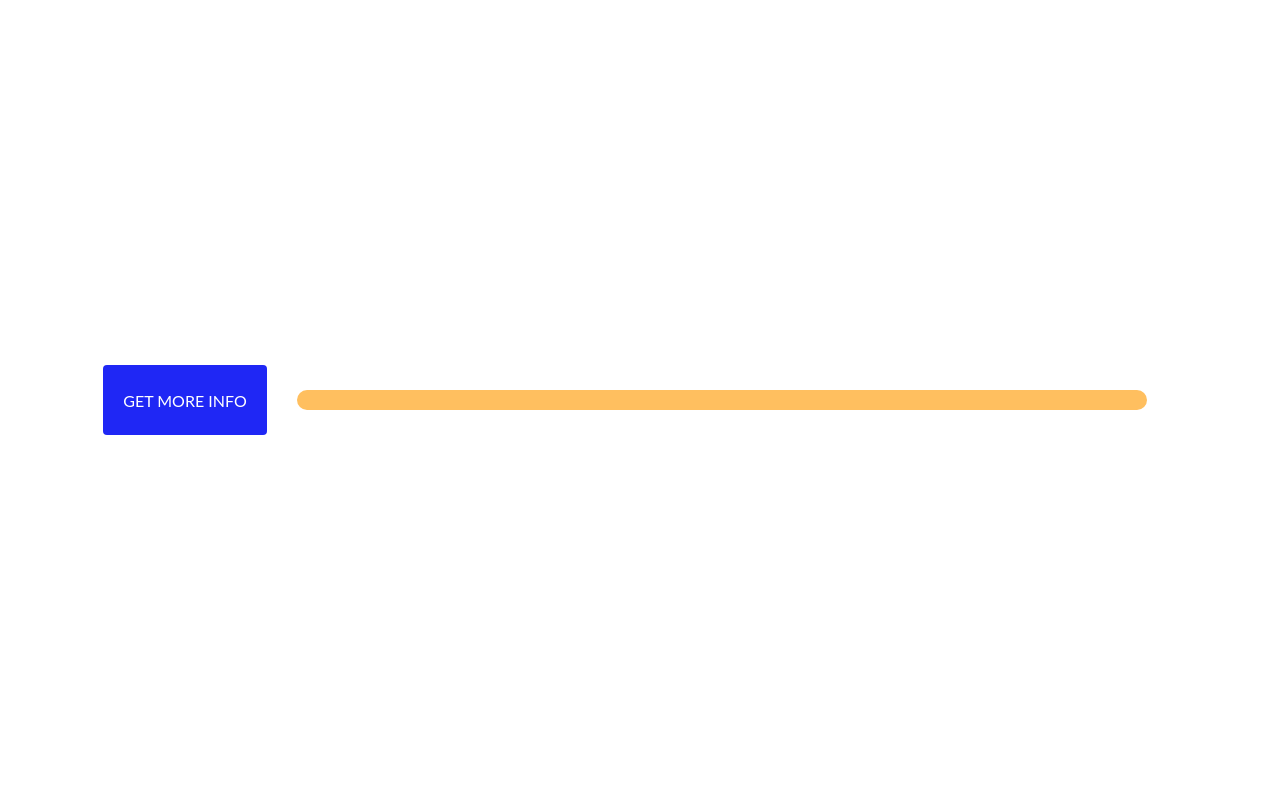
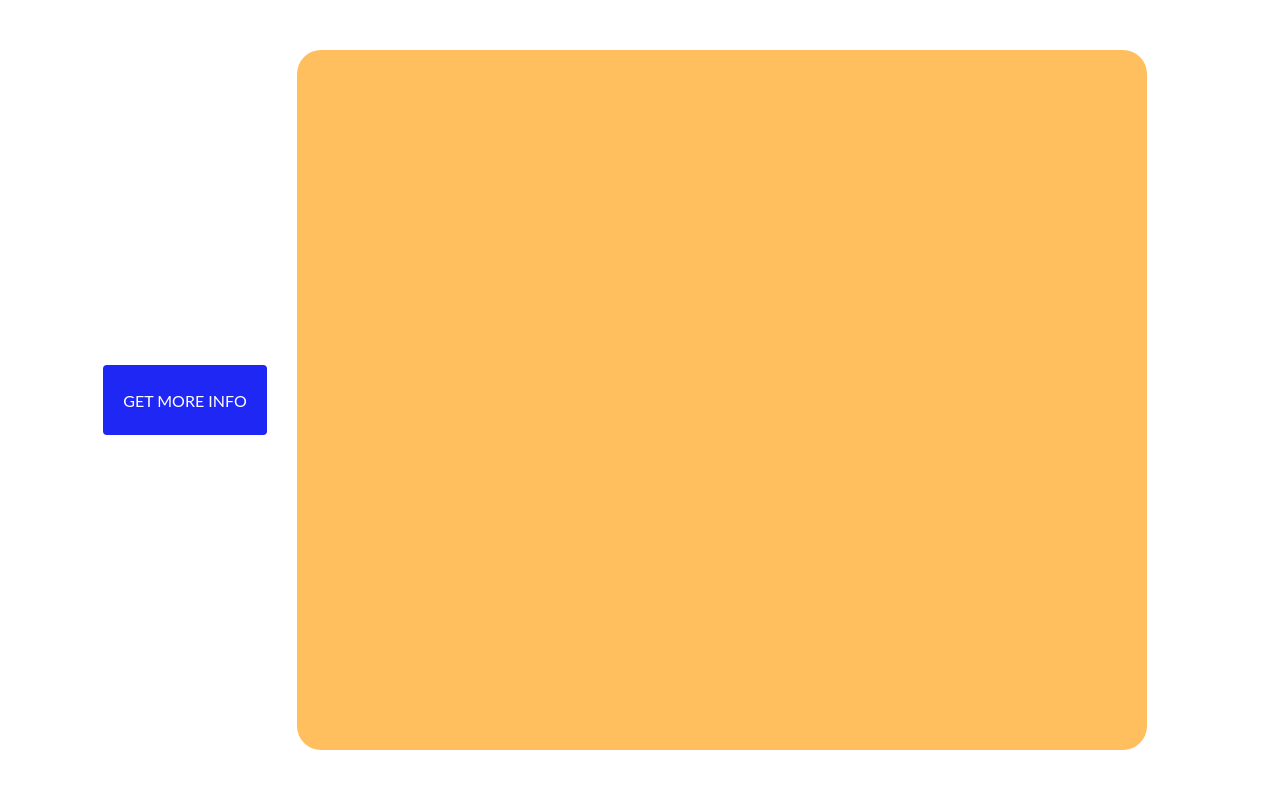
Before and after one commit to Roman-Maliarenko/42.2-react-ts, a React (Create React App) app: page / in a window 1280 px wide. Shown: the top 788 px of the page. Built offline with nearby package versions, Linux system fonts and the light colour scheme.

Commit message:
create Lesson10

```diff
--- a/src/App.tsx
+++ b/src/App.tsx
@@ -1,4 +1,4 @@
-import Homework10 from "homeworks/Homework10/Homework10";
+import Lesson10 from "lessons/Lesson10/Lesson10";
 import GlobalStyles from "./styles/GlobalStyles";
 
 // import Lesson06 from "./lessons/Lesson06/Lesson06";
@@ -19,7 +19,8 @@ function App() {
     {/* <Lesson08 /> */}
     {/* <Homework08 /> */}
     {/* <Lesson09 /> */}
-    <Homework10 />
+    <Lesson10 />
+
   </>
   );
 }
--- a/src/homeworks/Homework10/Homework10.tsx
+++ /dev/null
@@ -1,57 +0,0 @@
-import {
-  Homework10Container,
-  DataContainer,
-  ButtonContainer,
-  AllDataContainer,
-  Container,
-} from "./styles";
-import { useState } from "react";
-import Button from "components/Button/Button";
-
-function Homework10() {
-  const [data, setData] = useState<string[]>([]);
-  const [visible, setVisible] = useState<boolean>(false);
-
-  const onClickData = async () => {
-    const CAT_FACTS = "https://catfact.ninja/fact";
-    try {
-      const response = await fetch(CAT_FACTS);
-      if (!response.ok) {
-        throw new Error("Error");
-      }
-      const result = await response.json();
-      setData((prevData) => updataData(prevData, [result.fact]));
-      setVisible(true);
-    } catch (error) {
-      console.log(error);
-    }
-  };
-
-  const onDeleteData = () => {
-    setData([]);
-    setVisible(false);
-  };
-  const updataData = (oldData: string[], newData: string[]) => {
-    return [...oldData, ...newData];
-  };
-
-  return (
-    <Homework10Container>
-      <ButtonContainer>
-        <Button name="GET MORE INFO" type="button" onClick={onClickData} />
-      </ButtonContainer>
-    <AllDataContainer>{visible}
-        <DataContainer>
-          {visible && data.map((fact) => <Container>{fact}</Container>)}
-        </DataContainer>
-      </AllDataContainer>
-      <ButtonContainer>
-        {visible && (
-          <Button name="DELETE ALL DATA" type="button" onClick={onDeleteData} />
-        )}
-      </ButtonContainer>
-    </Homework10Container>
-  );
-}
-
-export default Homework10;
--- /dev/null
+++ b/src/lessons/Lesson10/Lesson10.tsx
@@ -0,0 +1,57 @@
+import {
+    Lesson10Container,
+    DataContainer,
+    ButtonContainer,
+    AllDataContainer,
+    Container,
+  } from "./styles";
+  import { useState } from "react";
+  import Button from "components/Button/Button";
+
+  function Lesson10() {
+    const [data, setData] = useState<string[]>([]);
+    const [visible, setVisible] = useState<boolean>(false);
+
+    const onClickData = async () => {
+      const CAT_FACTS = "https://catfact.ninja/fact";
+      try {
+        const response = await fetch(CAT_FACTS);
+        if (!response.ok) {
+          throw new Error("Error");
+        }
+        const result = await response.json();
+        setData((prevData) => updataData(prevData, [result.fact]));
+        setVisible(true);
+      } catch (error) {
+        console.log(error);
+      }
+    };
+
+    const onDeleteData = () => {
+      setData([]);
+      setVisible(false);
+    };
+    const updataData = (oldData: string[], newData: string[]) => {
+      return [...oldData, ...newData];
+    };
+
+    return (
+      <Lesson10Container>
+        <ButtonContainer>
+          <Button name="GET MORE INFO" type="button" onClick={onClickData} />
+        </ButtonContainer>
+      <AllDataContainer>{visible}
+          <DataContainer>
+            {visible && data.map((fact) => <Container>{fact}</Container>)}
+          </DataContainer>
+        </AllDataContainer>
+        <ButtonContainer>
+          {visible && (
+            <Button name="DELETE ALL DATA" type="button" onClick={onDeleteData} />
+          )}
+        </ButtonContainer>
+      </Lesson10Container>
+    );
+  }
+
+  export default Lesson10;
--- a/src/homeworks/Homework10/styles.ts
+++ b/src/lessons/Lesson10/styles.ts
@@ -1,6 +1,6 @@
 import styled from "@emotion/styled";
 
-export const Homework10Container = styled.div`
+export const Lesson10Container = styled.div`
   display: flex;
   flex-direction: row;
   justify-content: center;
@@ -35,7 +35,7 @@ export const AllDataContainer = styled.div`
   flex-direction: column;
   background-color: rgb(255, 191, 95);
   width: 850px;
-  max-height: 700px;
+  height: 700px;
   border-radius: 24px;
   overflow-y: auto;
   `;
```
